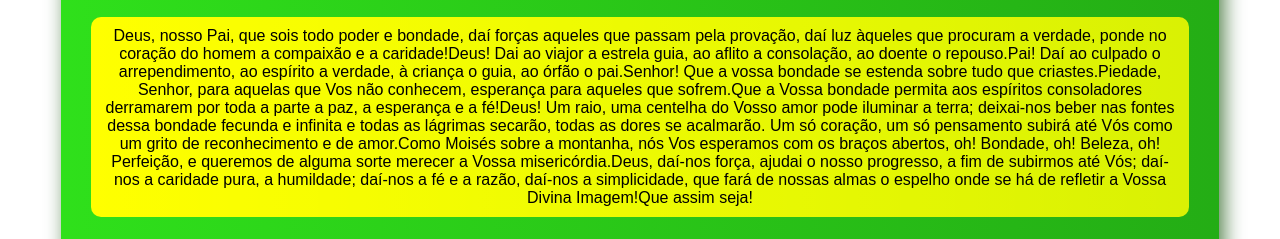
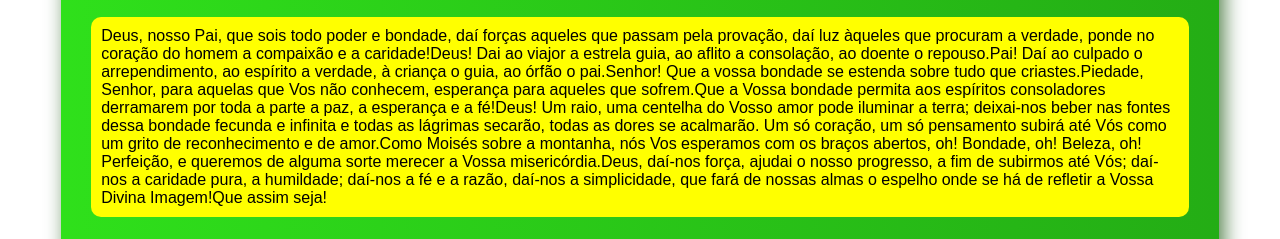
Before and after one commit to FelipeMaF/HTML5_CSS3, a plain HTML site: page Projeto/index.html in a window 1280 px wide. Shown: the part 100-339 px from the top of the page. Drawn offline with Linux system fonts and the light colour scheme.

Commit message:
correção

```diff
--- a/Projeto/index.html
+++ b/Projeto/index.html
@@ -12,9 +12,10 @@
 <body>
 
     <main>
-        <h1 style="text-align:center; background-image: linear-gradient(to right,yellow, rgba(255, 255, 0, 0.829));; border-radius: 10px; padding: 10px; margin: 20px; text">Umbanda Brasil</h1>
 
-        <p style="text-align:center; background-image: linear-gradient(to right,yellow, rgba(255, 255, 0, 0.829));; border-radius: 10px; padding: 10px; margin: 20px; text">Deus, nosso Pai, que sois todo poder e bondade, daí forças aqueles que passam pela provação, daí luz àqueles que procuram a verdade, ponde no coração do homem a compaixão e a caridade!Deus! Dai ao viajor a estrela guia, ao aflito a consolação, ao doente o repouso.Pai! Daí ao culpado o arrependimento, ao espírito a verdade, à criança o guia, ao órfão o pai.Senhor! Que a vossa bondade se estenda sobre tudo que criastes.Piedade, Senhor, para aquelas que Vos não conhecem, esperança para aqueles que sofrem.Que a Vossa bondade permita aos espíritos consoladores derramarem por toda a parte a paz, a esperança e a fé!Deus! Um raio, uma centelha do Vosso amor pode iluminar a terra; deixai-nos beber nas fontes dessa bondade fecunda e infinita e todas as lágrimas secarão, todas as dores se acalmarão. Um só coração, um só pensamento subirá até Vós como um grito de reconhecimento e de amor.Como Moisés sobre a montanha, nós Vos esperamos com os braços abertos, oh! Bondade, oh! Beleza, oh! Perfeição, e queremos de alguma sorte merecer a Vossa misericórdia.Deus, daí-nos força, ajudai o nosso progresso, a fim de subirmos até Vós; daí-nos a caridade pura, a humildade; daí-nos a fé e a razão, daí-nos a simplicidade, que fará de nossas almas o espelho onde se há de refletir a Vossa Divina Imagem!Que assim seja!</p>
+        <h1 style="text-align:center; background-image: linear-gradient(to right,yellow, rgba(255, 255, 0, 0.829));; border-radius: 10px; padding: 10px; margin: 20px;">Umbanda Brasil</h1>
+
+        <p style="background-color: yellow; border-radius: 10px; padding: 10px; margin: 20px;">Deus, nosso Pai, que sois todo poder e bondade, daí forças aqueles que passam pela provação, daí luz àqueles que procuram a verdade, ponde no coração do homem a compaixão e a caridade!Deus! Dai ao viajor a estrela guia, ao aflito a consolação, ao doente o repouso.Pai! Daí ao culpado o arrependimento, ao espírito a verdade, à criança o guia, ao órfão o pai.Senhor! Que a vossa bondade se estenda sobre tudo que criastes.Piedade, Senhor, para aquelas que Vos não conhecem, esperança para aqueles que sofrem.Que a Vossa bondade permita aos espíritos consoladores derramarem por toda a parte a paz, a esperança e a fé!Deus! Um raio, uma centelha do Vosso amor pode iluminar a terra; deixai-nos beber nas fontes dessa bondade fecunda e infinita e todas as lágrimas secarão, todas as dores se acalmarão. Um só coração, um só pensamento subirá até Vós como um grito de reconhecimento e de amor.Como Moisés sobre a montanha, nós Vos esperamos com os braços abertos, oh! Bondade, oh! Beleza, oh! Perfeição, e queremos de alguma sorte merecer a Vossa misericórdia.Deus, daí-nos força, ajudai o nosso progresso, a fim de subirmos até Vós; daí-nos a caridade pura, a humildade; daí-nos a fé e a razão, daí-nos a simplicidade, que fará de nossas almas o espelho onde se há de refletir a Vossa Divina Imagem!Que assim seja!</p>
 
 
         <ul style="font-size: 20px;">
```
